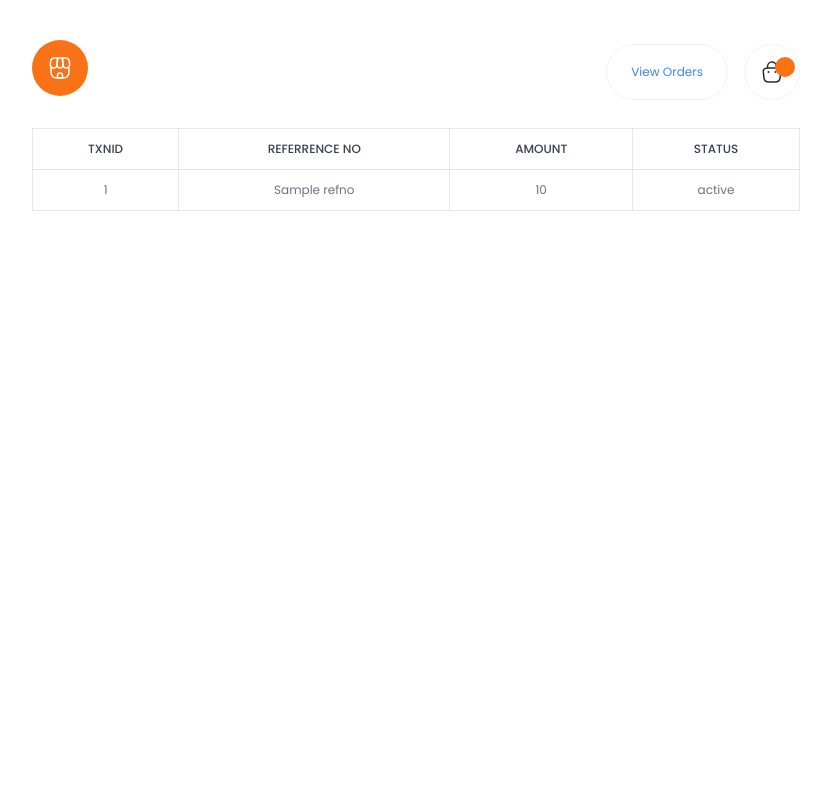
After one commit to raymondreblando/dragonpay-demo, a PHP site: template resources/views/orders.php in a window 1280 px wide. The commit adds this page. Shown: the whole page, without its empty margins (224-1055 px from the left). Run offline with PHP 8.4, Linux system fonts and the light colour scheme; the template is opened without the code that fills it: most values are stand-ins (such as "Sample title", 1, 10 or a date in 2020); data that the repository does not hold is empty; some libraries are stand-ins or nearby versions.

Commit message:
Added orders page

```diff
--- a/app/Services/HttpClient.php
+++ b/app/Services/HttpClient.php
@@ -22,9 +22,9 @@ class HttpClient
      * @param array $payload data to be sent to the api
      * @return bool|string
      */
-    public function post(array $payload): bool|string
+    public function post(array $payload, string $txnid): bool|string
     {
-        curl_setopt($this->client, CURLOPT_URL, $_ENV['API_BASE_URL'] . Utilities::generateAlphaNum(). '/post');
+        curl_setopt($this->client, CURLOPT_URL, $_ENV['API_BASE_URL'] . $txnid . '/post');
         curl_setopt($this->client, CURLOPT_RETURNTRANSFER, true);
         curl_setopt($this->client, CURLOPT_POST, true);
         curl_setopt($this->client, CURLOPT_POSTFIELDS, json_encode($payload));
--- a/config/init.php
+++ b/config/init.php
@@ -1,4 +1,5 @@
 <?php
+use App\Http\Controllers\OrderController;
 
 session_start();
 require __DIR__ . '/../vendor/autoload.php';
@@ -26,5 +27,6 @@ $DbHelper = new DbHelper($conn);
 $products = new ProductController($DbHelper);
 $carts = new CartController($DbHelper);
 $payments = new PaymentController($httpClient);
+$orders = new OrderController($DbHelper);
 
 define('BASE_URL', $_ENV['BASE_URL']);
--- a/resources/css/index.css
+++ b/resources/css/index.css
@@ -613,6 +613,10 @@ video {
   display: flex;
 }
 
+.table{
+  display: table;
+}
+
 .grid{
   display: grid;
 }
@@ -822,6 +826,11 @@ video {
   padding-right: 1rem;
 }
 
+.px-6{
+  padding-left: 1.5rem;
+  padding-right: 1.5rem;
+}
+
 .px-\[6px\]{
   padding-left: 6px;
   padding-right: 6px;
@@ -917,6 +926,11 @@ video {
 .text-black{
   --tw-text-opacity: 1;
   color: rgb(0 0 0 / var(--tw-text-opacity));
+}
+
+.text-blue-500{
+  --tw-text-opacity: 1;
+  color: rgb(59 130 246 / var(--tw-text-opacity));
 }
 
 .text-gray-600{
@@ -1027,6 +1041,51 @@ button{
   background-color: rgb(255 237 213 / var(--tw-bg-opacity));
 }
 
+.table-responsive{
+  width: 100%;
+  overflow-x: auto;
+}
+
+table{
+  width: 100%;
+  border-collapse: collapse;
+  white-space: nowrap;
+  border-width: 1px;
+  --tw-border-opacity: 1;
+  border-color: rgb(229 231 235 / var(--tw-border-opacity));
+  text-align: center;
+}
+
+th,
+td{
+  padding-top: 0.75rem;
+  padding-bottom: 0.75rem;
+  padding-left: 1rem;
+  padding-right: 1rem;
+}
+
+th{
+  border-width: 1px;
+  --tw-border-opacity: 1;
+  border-bottom-color: rgb(229 231 235 / var(--tw-border-opacity));
+  font-size: 0.75rem;
+  line-height: 1rem;
+  font-weight: 500;
+  text-transform: uppercase;
+  --tw-text-opacity: 1;
+  color: rgb(55 65 81 / var(--tw-text-opacity));
+}
+
+td{
+  border-width: 1px;
+  --tw-border-opacity: 1;
+  border-bottom-color: rgb(229 231 235 / var(--tw-border-opacity));
+  font-size: 0.75rem;
+  line-height: 1rem;
+  --tw-text-opacity: 1;
+  color: rgb(107 114 128 / var(--tw-text-opacity));
+}
+
 .hover\:bg-gray-100:hover{
   --tw-bg-opacity: 1;
   background-color: rgb(243 244 246 / var(--tw-bg-opacity));
--- /dev/null
+++ b/resources/views/_partials/_nav.php
@@ -0,0 +1,15 @@
+<header class="mb-6">
+   <nav class="flex items-center justify-between gap-4">
+      <div class="w-14 h-14 flex items-center justify-center bg-orange-500 rounded-full mb-2">
+         <img src="./public/images/shop.svg" alt="shop">
+      </div>
+
+      <div class="flex items-center gap-4">
+         <a href="<?= BASE_URL . 'orders' ?>" class="h-14 flex items-center justify-center text-xs text-blue-500 border border-gray-100 rounded-full px-6">View Orders</a>
+         <a href="<?= BASE_URL . 'cart' ?>" class="relative w-14 h-14 grid place-content-center border border-gray-100 rounded-full">
+            <img src="./public/images/bag-2.svg" alt="Shopping Cart">
+            <span id="cart-quantity" class="absolute top-3 right-[4px] w-5 h-5 text-[10px] text-white text-center font-semibold leading-5 bg-orange-500 rounded-full"><?= $cart_quantity ?></span>
+         </a>
+      </div>
+   </nav>
+</header>
--- /dev/null
+++ b/resources/views/orders.php
@@ -0,0 +1,49 @@
+<?php
+   include_once __DIR__ . '/_partials/_header.php';
+   include_once __DIR__ . '/_partials/_toast.php';
+?>
+   <div class="w-[min(800px,95%)] min-h-screen px-4 py-10 mx-auto">
+      <?php include_once __DIR__ . '/_partials/_nav.php' ?>
+      <main>
+         <div class="table-responsive">
+            <table>
+               <thead>
+                  <th>TxnId</th>
+                  <th>Referrence No</th>
+                  <th>Amount</th>
+                  <th>Status</th>
+               </thead>
+               <tbody>
+
+                  <?php
+                     if (count($orders) > 0) :
+                        foreach ($orders as $order) :
+                  ?>
+
+                     <tr>
+                        <td><?= $order->txnid ?></td>
+                        <td><?= $order->refno ?></td>
+                        <td><?= $order->amount ?></td>
+                        <td><?= $order->status ?></td>
+                     </tr>
+
+                  <?php
+                        endforeach;
+                     else:
+                  ?>
+                     <tr>
+                        <td colspan="4">No records found</td>
+                     </tr>
+                  <?php
+                     endif;
+                  ?>
+
+               </tbody>
+            </table>
+         </div>
+      </main>
+   </div>
+
+<?php
+   include_once __DIR__ . '/_partials/_footer.php';
+?>
```
Also changed, not shown: app/Helpers/Utilities.php (+10 -0 lines), app/Http/Controllers/OrderController.php (added, +77 -0 lines), app/Http/Controllers/PaymentController.php (+7 -14 lines), resources/css/input.css (+21 -0 lines), resources/views/index.php (+1 -11 lines), routes/routes.php (+26 -12 lines).
